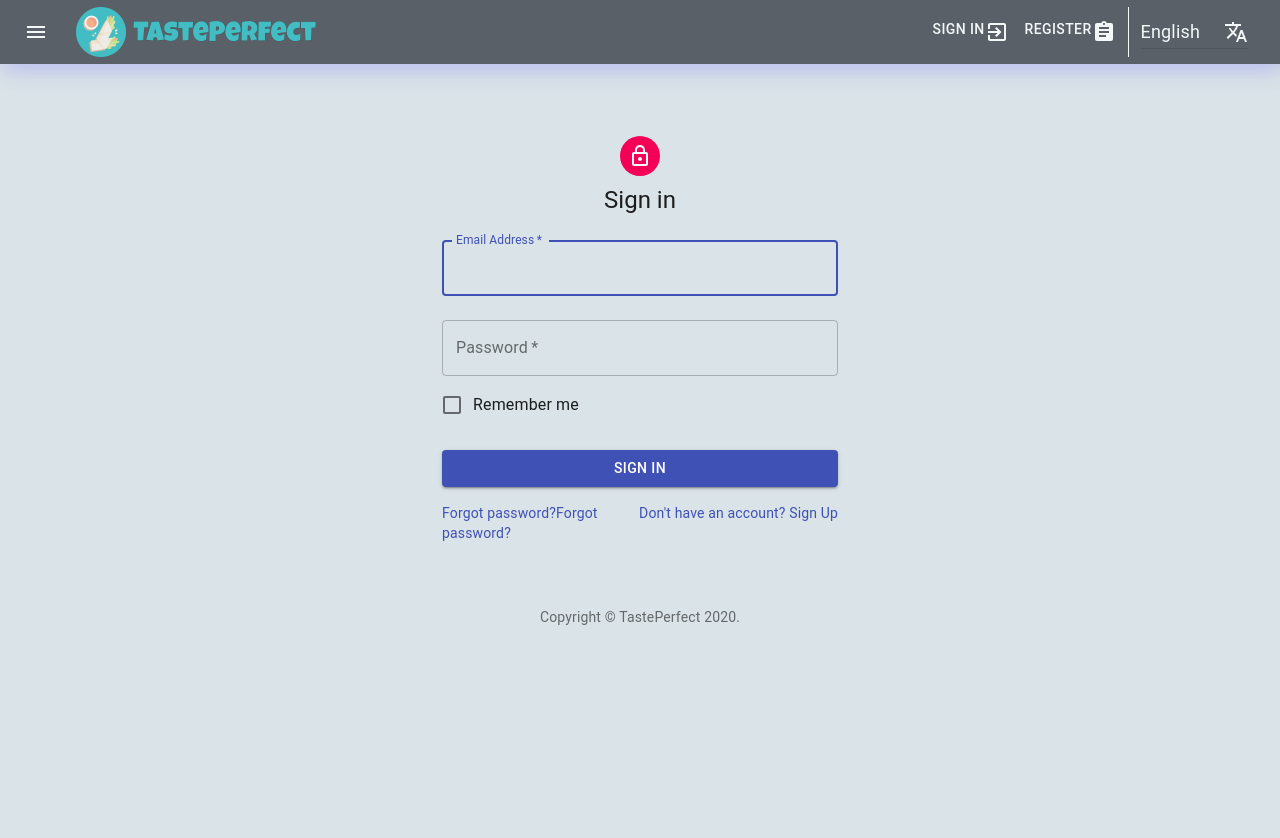
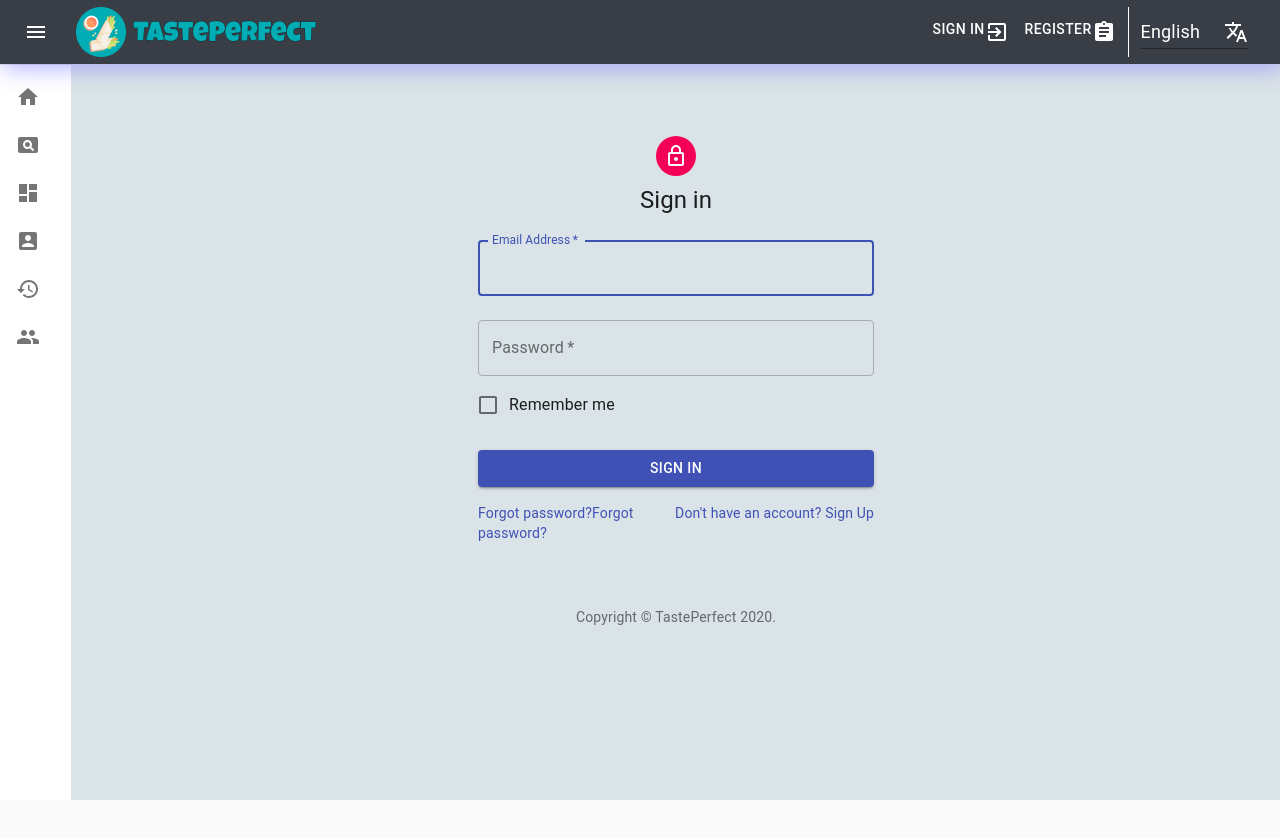
Before and after one commit to Borghese-Gladiator/recipe-sharing-site, a React (Create React App) app: page /#/signin in a window 1280 px wide. Shown: the top 838 px of the page. After the commit the page ends 800 px from the top, so only its background shows below. Built offline with nearby package versions, Linux system fonts and the light colour scheme.

Commit message:
Major nav changes to show icons on left when close
Refactored code so component is rendered inside main element (passed React children component to NavMenu)

```diff
--- a/src/App.js
+++ b/src/App.js
@@ -45,7 +45,7 @@ export default function App(props) {
           routeData={navMenuRouteData}
           logo={logo}
           onSelectLanguage={setLang}
-        />
+        >
           <Route exact path="/" component={HomePage} />
           <Route path="/browse" component={BrowsePage} />
           <Route path="/dashboard" component={HomeDashboard} />
@@ -55,6 +55,7 @@ export default function App(props) {
           <Route path="/signin" component={SigninPage} />
           <Route path="/register" component={RegisterPage} />
           <Route path="/forgotpassword" component={ForgotPasswordPage} />
+        </NavigationMenu>
       </div>
     </HashRouter>
   );
--- a/src/components/NavigationMenu.js
+++ b/src/components/NavigationMenu.js
@@ -8,7 +8,7 @@ import CssBaseline from '@material-ui/core/CssBaseline';
 import AppBar from '@material-ui/core/AppBar';
 import Toolbar from '@material-ui/core/Toolbar';
 import List from '@material-ui/core/List';
-import Typography from '@material-ui/core/Typography';
+import Container from '@material-ui/core/Container';
 import Divider from '@material-ui/core/Divider';
 import IconButton from '@material-ui/core/IconButton';
 import MenuIcon from '@material-ui/icons/Menu';
@@ -73,30 +73,39 @@ const useStyles = makeStyles((theme) => ({
   root: {
     display: 'flex',
   },
-  logo: {
-    height: '50px',
+  toolbar: {
+    paddingRight: 24, // keep right padding when drawer closed
   },
-
+  toolbarIcon: {
+    display: 'flex',
+    alignItems: 'center',
+    justifyContent: 'flex-end',
+    padding: '0 8px',
+    ...theme.mixins.toolbar,
+  },
   appBar: {
     zIndex: theme.zIndex.drawer + 1,
-    transition: theme.transitions.create(['margin', 'width'], {
+    transition: theme.transitions.create(['width', 'margin'], {
       easing: theme.transitions.easing.sharp,
       duration: theme.transitions.duration.leavingScreen,
     }),
   },
   appBarShift: {
+    marginLeft: drawerWidth,
     width: `calc(100% - ${drawerWidth}px)`,
-    marginLeft: drawerWidth,
-    transition: theme.transitions.create(['margin', 'width'], {
-      easing: theme.transitions.easing.easeOut,
+    transition: theme.transitions.create(['width', 'margin'], {
+      easing: theme.transitions.easing.sharp,
       duration: theme.transitions.duration.enteringScreen,
     }),
   },
   menuButton: {
     marginRight: theme.spacing(2),
   },
-  hide: {
+  menuButtonHidden: {
     display: 'none',
+  },
+  logo: {
+    height: '50px',
   },
   divider: {
     margin: theme.spacing(0, 0.5),
@@ -111,31 +120,40 @@ const useStyles = makeStyles((theme) => ({
       display: 'flex',
     },
   },
-  toolbar: theme.mixins.toolbar,
-
-  drawer: {
+  drawerPaper: {
+    position: 'relative',
+    whiteSpace: 'nowrap',
     width: drawerWidth,
-    flexShrink: 0,
+    transition: theme.transitions.create('width', {
+      easing: theme.transitions.easing.sharp,
+      duration: theme.transitions.duration.enteringScreen,
+    }),
   },
-  drawerPaper: {
-    width: drawerWidth,
-  },
-  drawerHeader: {
-    display: 'flex',
-    alignItems: 'center',
-    padding: theme.spacing(0, 1),
-    // necessary for content to be below app bar
-    ...theme.mixins.toolbar,
-    justifyContent: 'flex-end',
-  },
-  content: {
-    flexGrow: 1,
-    padding: theme.spacing(3),
-    transition: theme.transitions.create('margin', {
+  drawerPaperClose: {
+    overflowX: 'hidden',
+    transition: theme.transitions.create('width', {
       easing: theme.transitions.easing.sharp,
       duration: theme.transitions.duration.leavingScreen,
     }),
-    marginLeft: -drawerWidth,
+    width: theme.spacing(7),
+    [theme.breakpoints.up('sm')]: {
+      width: theme.spacing(9),
+    },
+  },
+  appBarSpacer: theme.mixins.toolbar,
+  content: {
+    flexGrow: 1,
+    height: '100vh',
+    overflow: 'auto',
+  },
+  paper: {
+    padding: theme.spacing(2),
+    display: 'flex',
+    overflow: 'auto',
+    flexDirection: 'column',
+  },
+  fixedHeight: {
+    height: 240,
   },
 }));
 
@@ -152,30 +170,28 @@ export default function PersistentDrawerLeft(props) {
     }
     setOpen(open)
   };
+  const fixedHeightPaper = clsx(classes.paper, classes.fixedHeight);
 
   return (
     <div className={classes.root}>
       <CssBaseline />
       <AppBar
-        position="fixed"
-        className={clsx(classes.appBar, {
-          [classes.appBarShift]: open,
-        })}
+        position="absolute"
+        className={clsx(classes.appBar, open && classes.appBarShift)}
         style={{
-          opacity: 0.7,
-          backgroundColor: '#222831',
+          backgroundColor: '#393e46',
           backgroundBlendMode: "normal,luminosity",
           backdropFilter: 'blur(5px)',
           boxShadow: '3px 6px 20px rgba(104,102,255,.44), -3px -6px 10px hsla(0,0%,100%,.6)'
         }}
       >
-        <Toolbar>
+        <Toolbar className={classes.toolbar}>
           <IconButton
+            edge="start"
             color="inherit"
             aria-label="open drawer"
             onClick={toggleDrawer(true)}
-            edge="start"
-            className={clsx(classes.menuButton, open && classes.hide)}
+            className={clsx(classes.menuButton, open && classes.menuButtonHidden)}
           >
             <MenuIcon />
           </IconButton>
@@ -199,23 +215,20 @@ export default function PersistentDrawerLeft(props) {
           </div>
         </Toolbar>
       </AppBar>
-
-      <div className={classes.toolbar} />
-
       <Drawer
         className={classes.drawer}
-        anchor="left"
+        variant="permanent"
+        classes={{
+          paper: clsx(classes.drawerPaper, !open && classes.drawerPaperClose),
+        }}
         open={open}
-        classes={{
-          paper: classes.drawerPaper,
-        }}
       >
         <div
           role="presentation"
           onClick={toggleDrawer(false)}
           onKeyDown={toggleDrawer(false)}
         >
-          <div className={classes.drawerHeader}>
+          <div className={classes.toolbarIcon}>
             <IconButton onClick={toggleDrawer(false)}>
               {theme.direction === 'ltr' ? <ChevronLeftIcon /> : <ChevronRightIcon />}
             </IconButton>
@@ -228,6 +241,10 @@ export default function PersistentDrawerLeft(props) {
           </List>
         </div>
       </Drawer>
+      <main className={classes.content}>
+        <div className={classes.appBarSpacer} />
+        {props.children}
+      </main>
     </div>
   );
 }
```
Lines whose indentation alone changed are shown as unchanged.
